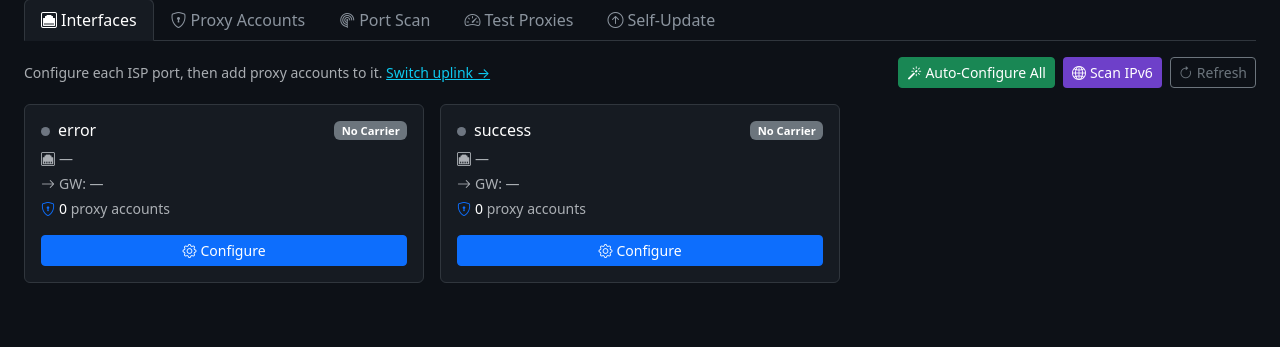
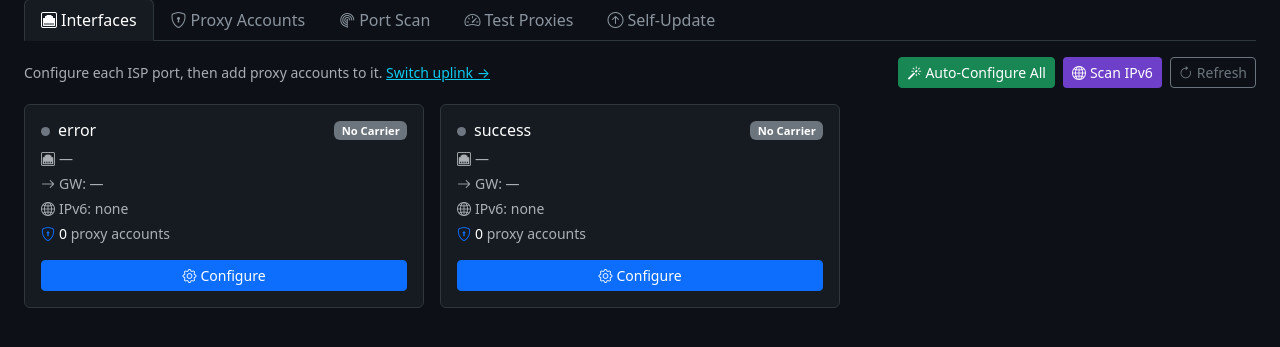
Before and after one commit to KingsleyJulian/prox25v2, a Flask app: page / in a window 1280 px wide. Shown: the part 170-517 px from the top of the page. Run offline with Flask 3, Linux system fonts and the light colour scheme; parts of the project's set-up code (start-up, migrations or seed data) failed here and were passed over; some libraries are stand-ins or nearby versions.

Commit message:
Show IPv6 address(es) on every interface card
Collect inet6 addresses per iface in get_iface_status, categorised as
global (2000::/3, internet-routable), local (ULA fd00::, LAN-only), or
link-local (fe80::, skipped). Surfaced as ipv6_list in /api/status.

Card now renders an IPv6 line for each NIC:
- global addresses in purple with the scan's internet-verified tag
- if no global, shows ULA addresses greyed out + 'local-only, not
  internet-routable' so it's clear why they can't be used for ingress
- 'none' when the NIC has no IPv6 at all

So every card always shows its IPv6 situation at a glance.

```diff
--- a/app.py
+++ b/app.py
@@ -187,10 +187,27 @@ def get_iface_status():
                     'ip': ip_m.group(1),
                     'prefix': int(ip_m.group(2)),
                 })
+            ip6_m = re.search(r'inet6 ([0-9a-fA-F:]+)/(\d+)', line)
+            if ip6_m:
+                addr = ip6_m.group(1)
+                try:
+                    a = ipaddress.IPv6Address(addr)
+                    if a.is_link_local:
+                        kind = 'link-local'      # fe80:: — not routable, skip in UI
+                    elif a.is_global:
+                        kind = 'global'          # 2000::/3 — internet-routable
+                    else:
+                        kind = 'local'           # ULA fd00:: — LAN-only
+                except (ValueError, ipaddress.AddressValueError):
+                    continue
+                result[cur].setdefault('ipv6_list', []).append({
+                    'addr': addr, 'prefix': int(ip6_m.group(2)), 'kind': kind,
+                })
     gws = get_default_gateways()
     for iface, data in result.items():
         data['gateway'] = gws.get(iface)
         data['ip'], data['prefix'] = _pick_best_address(data['addresses'], data['gateway'])
+        data.setdefault('ipv6_list', [])
     return result
 
 def derive_live_config(iface):
--- a/templates/index.html
+++ b/templates/index.html
@@ -338,6 +338,27 @@ function ipv6InternetTag(iface) {
     : ' <span class="text-warning small">(no internet)</span>';
 }
 
+// Render an IPv6 line per address on the card: global ones in purple
+// (internet-routable, usable for ingress), ULA ones greyed + labelled local.
+function ipv6Lines(d, iface) {
+  const list = d.ipv6_list || [];
+  const globals = list.filter(x => x.kind === 'global');
+  const locals  = list.filter(x => x.kind === 'local');
+  let html = '';
+  globals.forEach(g => {
+    html += `<div class="small text-muted mb-1"><i class="bi bi-globe2 me-1" style="color:#a371f7;"></i>IPv6: <code style="color:#a371f7;">${g.addr}</code>${ipv6InternetTag(iface)}</div>`;
+  });
+  if (!globals.length && locals.length) {
+    locals.forEach(l => {
+      html += `<div class="small text-muted mb-1"><i class="bi bi-globe2 me-1"></i>IPv6: <code class="text-muted">${l.addr}</code> <span class="text-muted small">(local-only, not internet-routable)</span></div>`;
+    });
+  }
+  if (!list.length) {
+    html += '<div class="small text-muted mb-1"><i class="bi bi-globe2 me-1"></i>IPv6: <span class="text-muted">none</span></div>';
+  }
+  return html;
+}
+
 async function scanIpv6() {
   const sp = document.getElementById('ipv6ScanSpinner');
   sp.classList.remove('d-none');
@@ -403,7 +424,7 @@ function renderIfaces(data) {
             </div>
             <div class="small text-muted mb-1"><i class="bi bi-${d.wireless ? 'wifi' : 'ethernet'} me-1"></i>${ip ? ip + '/' + (d.cfg?.prefix || d.prefix || 24) : '—'}</div>
             <div class="small text-muted mb-1"><i class="bi bi-arrow-right me-1"></i>GW: ${d.cfg?.gateway || '—'}</div>
-            ${d.ipv6_addr ? `<div class="small text-muted mb-1"><i class="bi bi-globe2 me-1" style="color:#a371f7;"></i>IPv6: <code style="color:#a371f7;">${d.ipv6_addr}</code>${ipv6InternetTag(iface)}</div>` : ''}
+            ${ipv6Lines(d, iface)}
             ${d.wireless && d.wifi_ssid ? `<div class="small text-muted mb-1"><i class="bi bi-broadcast me-1"></i>SSID: <span class="text-info">${d.wifi_ssid}</span></div>` : ''}
             <div class="small mb-3"><i class="bi bi-shield-lock me-1 text-primary"></i><span class="text-white">${count}</span> <span class="text-muted">proxy account${count !== 1 ? 's' : ''}</span></div>
             <div class="d-flex gap-2 flex-wrap">
```
